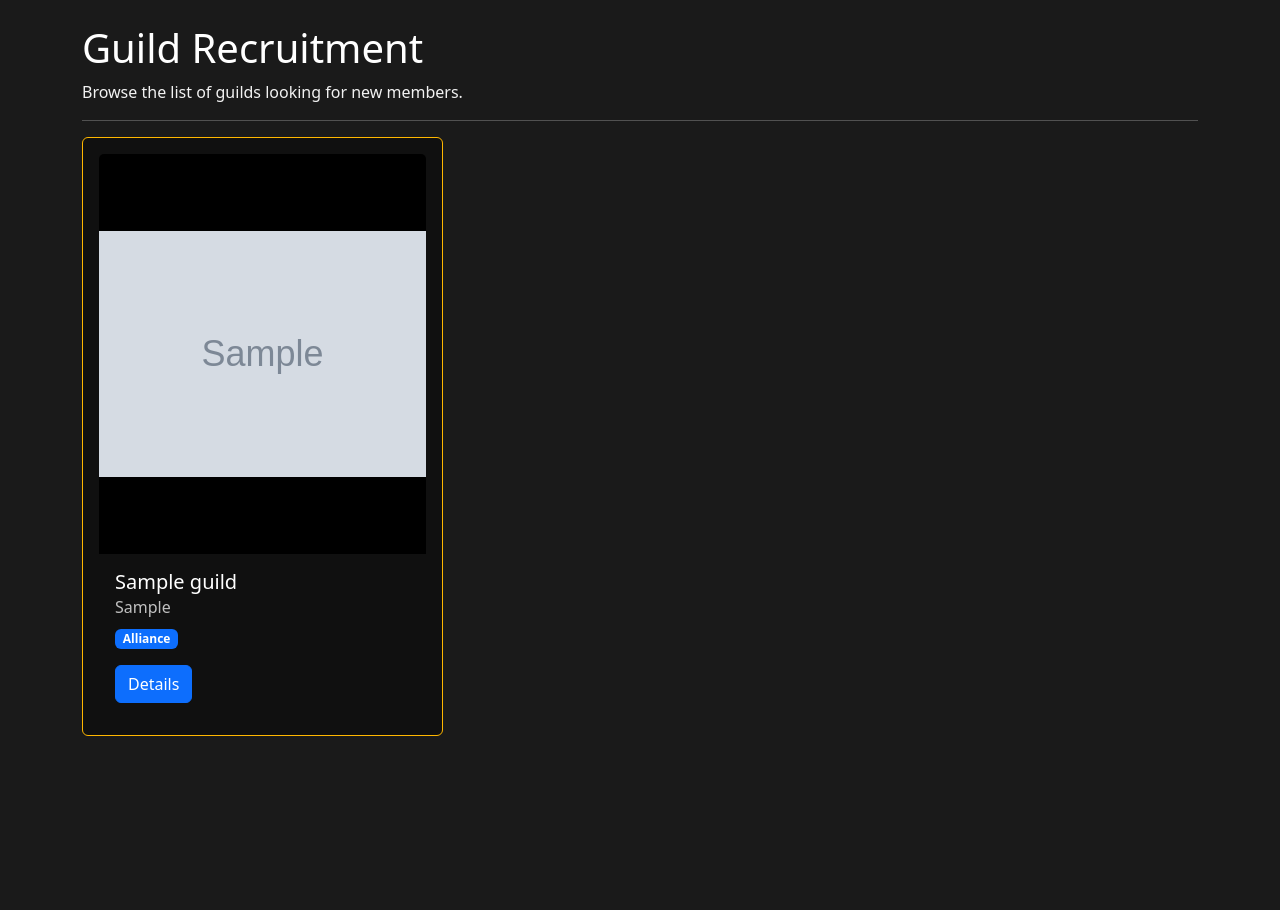
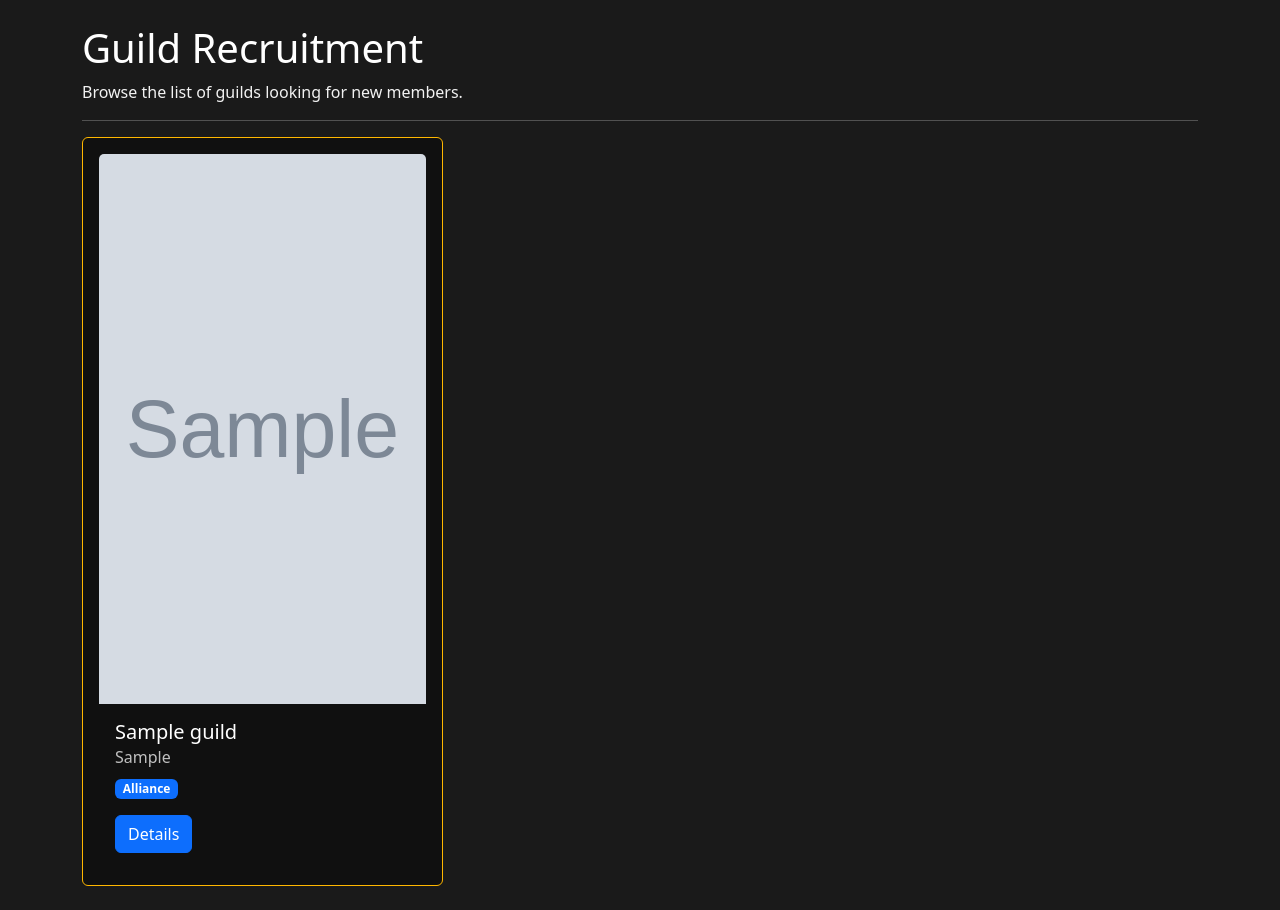
Before and after one commit to mathiase4/wow-guild-recruitment, a Django app: page /guilds/ in a window 1280 px wide. Shown: the part 56-966 px from the top of the page. Before the commit the page ends 792 px from the top, so only its background shows below. Run offline with Django 4.2, Linux system fonts and the light colour scheme; tables that the repository leaves empty hold one stand-in row (values such as "Sample post"); grey boxes marked "Sample" are stand-in pictures.

Commit message:
used height 550px for the guild card to be best with the ascept ratio on the photos

```diff
--- a/static/css/style.css
+++ b/static/css/style.css
@@ -42,7 +42,7 @@ a {
 }
 
 .guild-card-img {
-    height: 400px;
-    object-fit: contain;
+    height: 550px;
+    object-fit: cover;
     background-color: #000000;
 }
```
